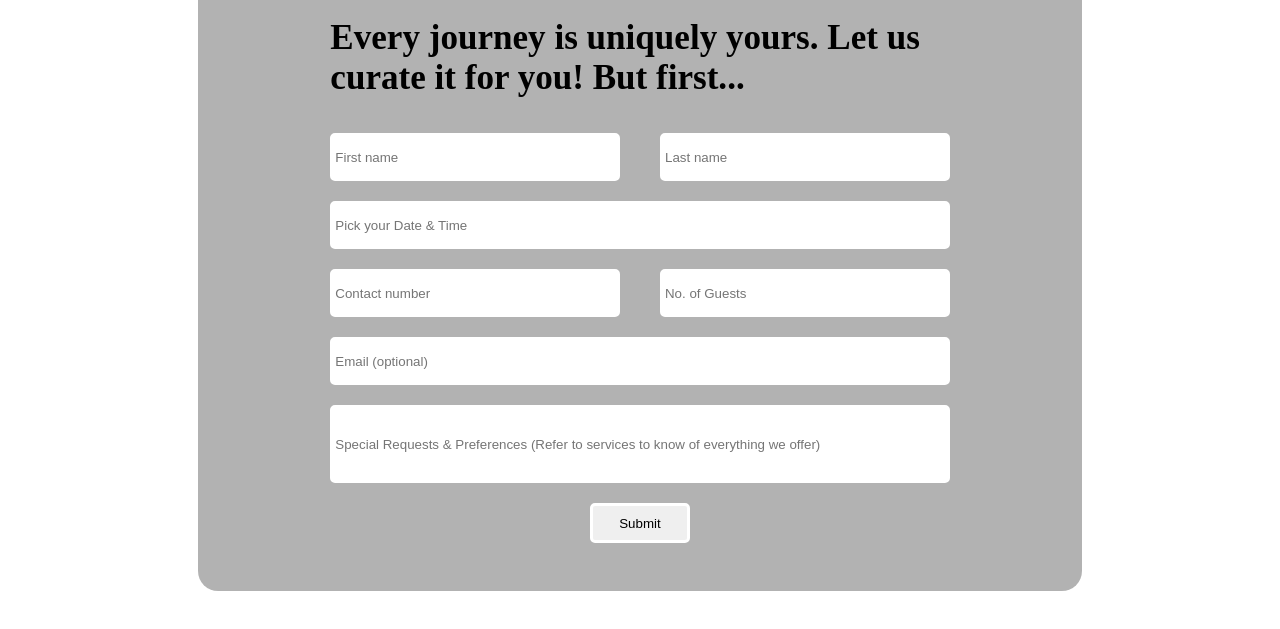
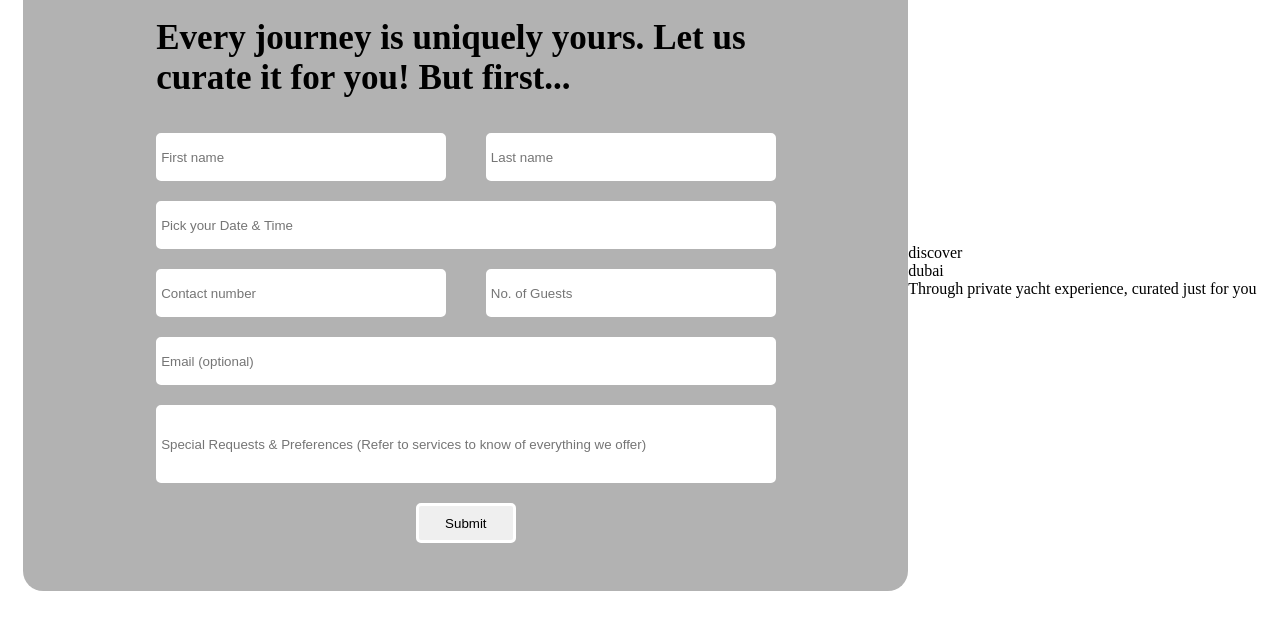
Before and after one commit to Bakura09/saffu.github.io, a plain HTML site: page index.html in a window 1280 px wide. Shown: the part 157-786 px from the top of the page. Drawn offline with Linux system fonts and the light colour scheme.

Commit message:
add hero section and update styles for improved layout and design

```diff
--- a/index.html
+++ b/index.html
@@ -45,5 +45,19 @@
         </div>
       </div>
     </div>
+
+    <div class="hero-hook">
+      <!-- <h3>discover</h3>
+      <h1>dubai</h1>
+      <p>Through private yacht experience, curated just for you</p> -->
+
+      <p>
+        <span class="discover">discover</span><br />
+        <span class="dubai">dubai</span><br />
+        <span class="text"
+          >Through private yacht experience, curated just for you</span
+        >
+      </p>
+    </div>
   </body>
 </html>
```
